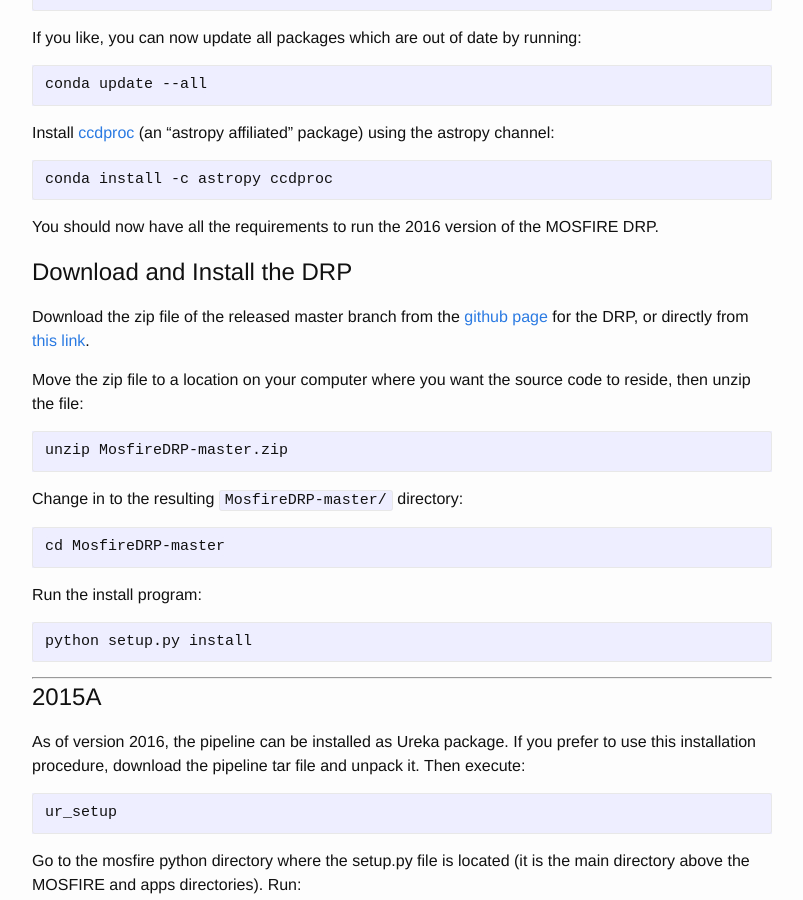
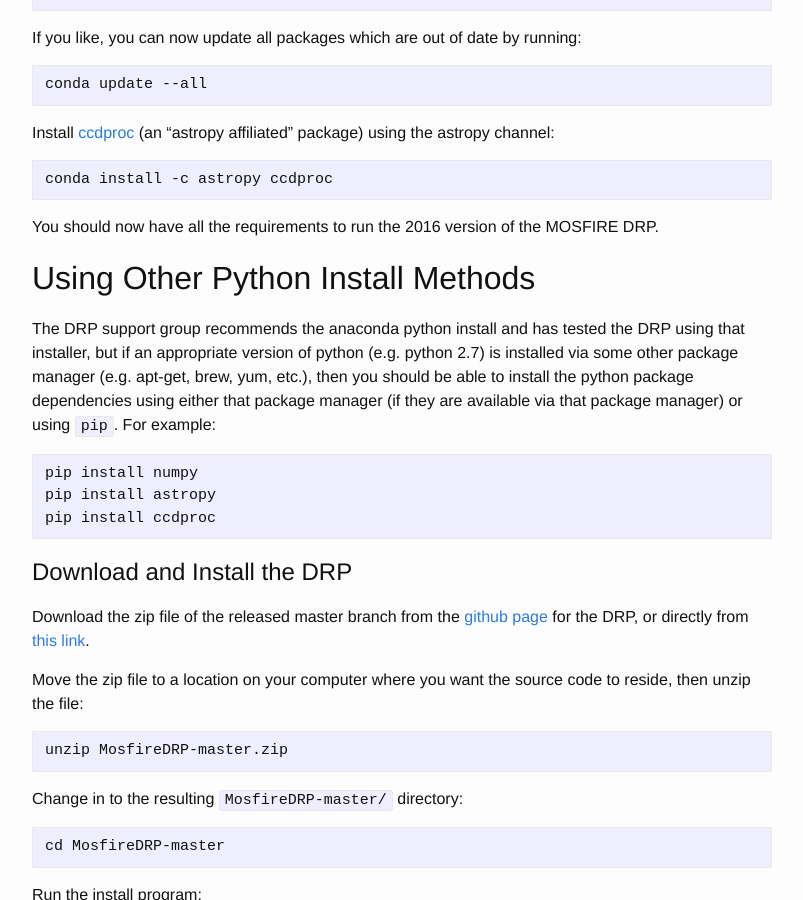
Before and after one commit to Keck-DataReductionPipelines/MosfireDRP, a Jekyll site: the page built from _manual/03installing.md, in a window 1280 px wide and 900 px high, scrolled down 675 px. Shown: the whole window, without its empty margins (238-1041 px from the left). Built offline with Jekyll 4.4.1, drawn with Linux system fonts in a browser that asks for light colours.

Commit message:
Add discussion of other python installers.

```diff
--- a/_manual/03installing.md
+++ b/_manual/03installing.md
@@ -34,6 +34,15 @@
     conda install -c astropy ccdproc
 
 You should now have all the requirements to run the 2016 version of the MOSFIRE DRP.
+
+## Using Other Python Install Methods
+
+The DRP support group recommends the anaconda python install and has tested the DRP using that installer, but if an appropriate version of python (e.g. python 2.7) is installed via some other package manager (e.g. apt-get, brew, yum, etc.), then you should be able to install the python package dependencies using either that package manager (if they are available via that package manager) or using `pip`.  For example:
+
+    pip install numpy
+    pip install astropy
+    pip install ccdproc
+
 
 # Download and Install the DRP
 
```
Also changed, not shown: _manual/01changes.md (+2 -2 lines).
